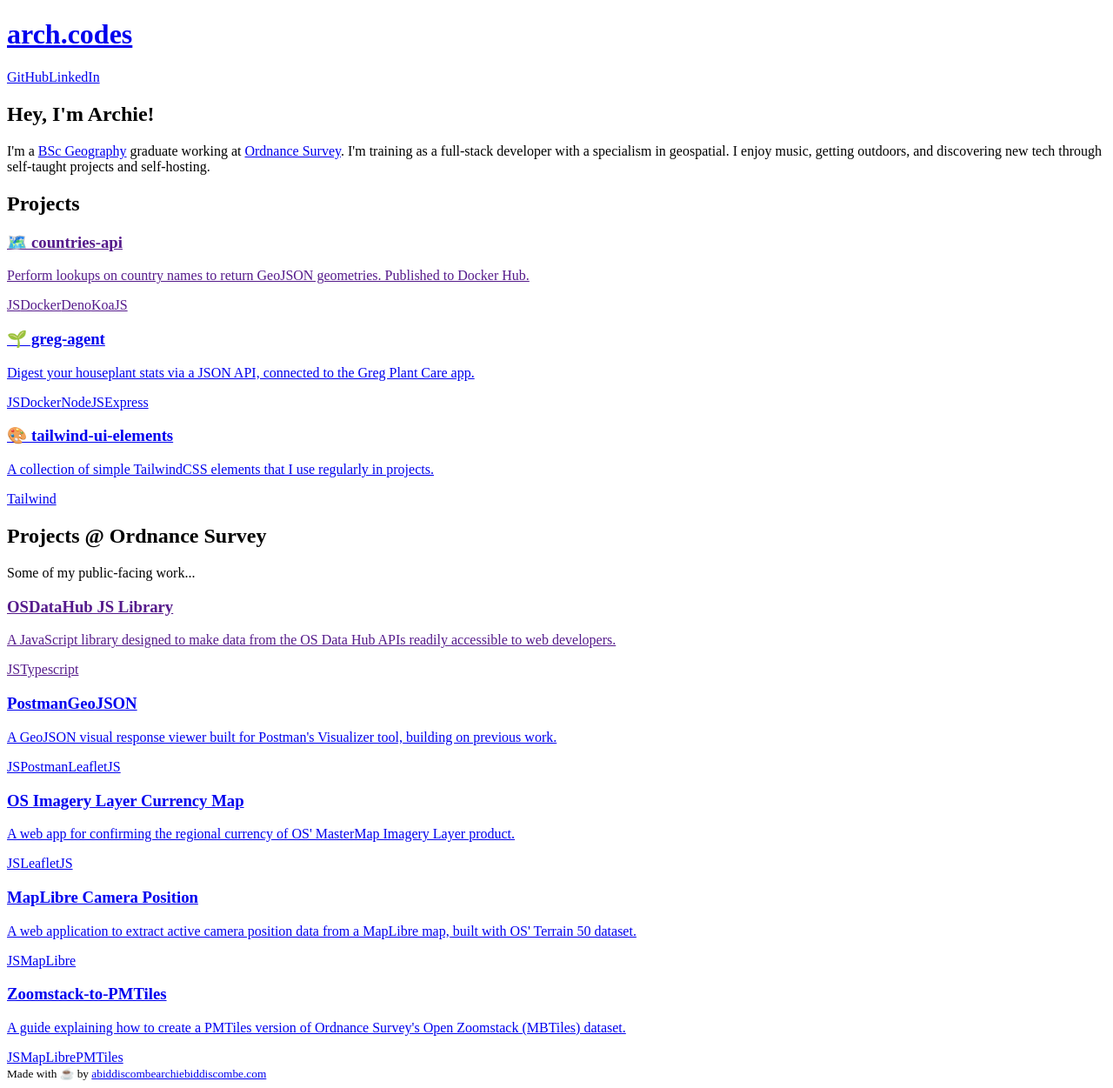
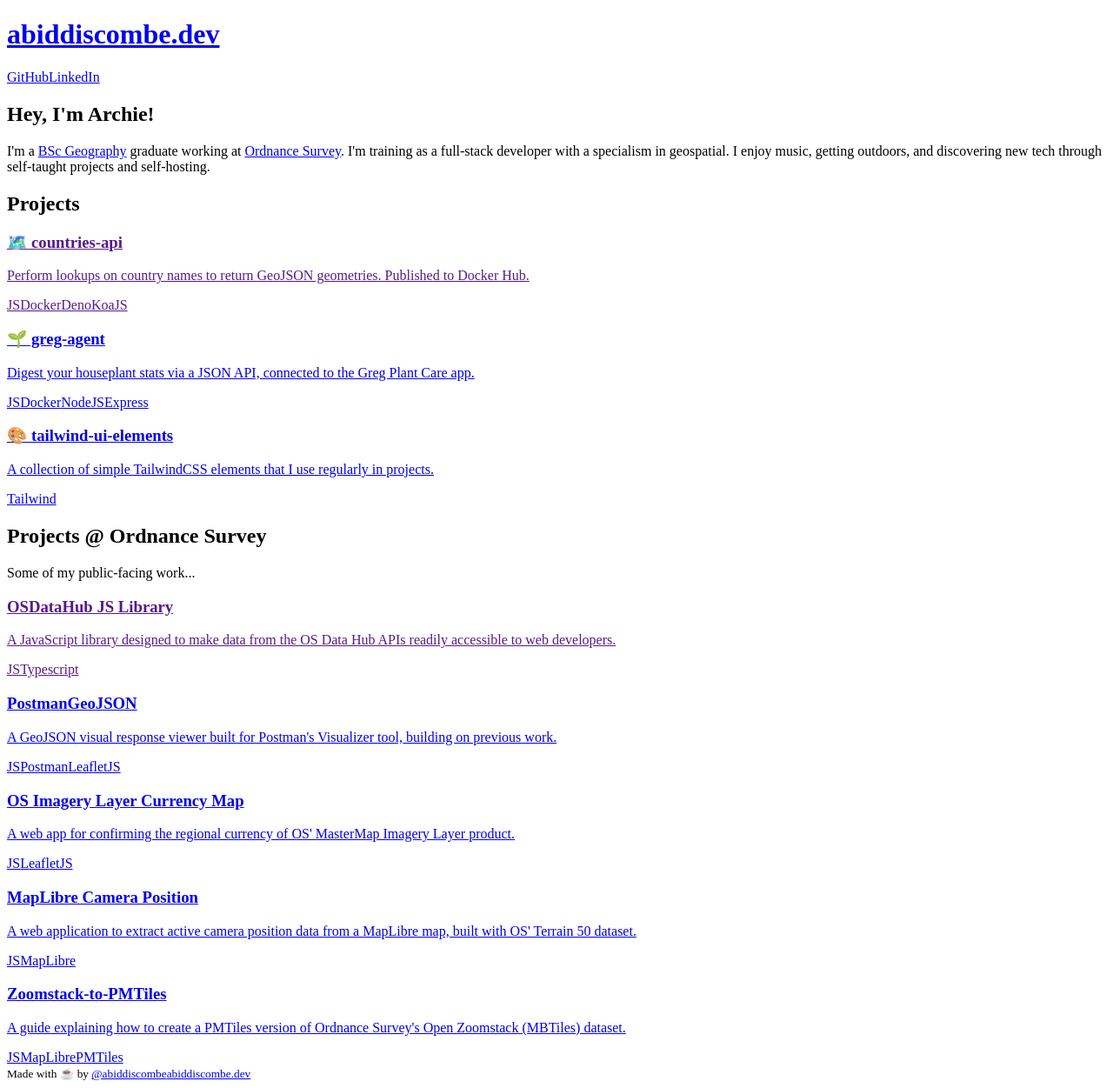
Before and after one commit to abiddiscombe/abiddiscombe-dot-dev, a React (Vite) app in the folder website/: page / in a window 1280 px wide. Shown: the whole page at 87% size. Built offline with nearby package versions, Linux system fonts and the light colour scheme.

Commit message:
refactor(hrefs): add-new-domain

```diff
--- a/website/index.html
+++ b/website/index.html
@@ -11,14 +11,14 @@
 	content="Archie Biddiscombe's Personal Website: I'm a BSc Geography graduate working at Ordnance Survey. I'm training as a full-stack developer with a specialism in geospatial, based in the United Kingdom. I enjoy music, getting outdoors, and discovering new tech through self-taught projects and self-hosting." />
 
 	<!-- sm descriptors-->
-	<meta property="og:url" content="https://www.arch.codes" />
+	<meta property="og:url" content="https://abiddiscombe.dev" />
 	<meta property="og:type" content="website" />
 	<meta property="og:title" content="Archie Biddiscombe" />
 	<meta property="og:description"
 		content="Archie Biddiscombe's Personal Website: I'm a BSc Geography graduate working at Ordnance Survey. I'm training as a full-stack developer with a specialism in geospatial, based in the United Kingdom. I enjoy music, getting outdoors, and discovering new tech through self-taught projects and self-hosting." />
 
 	<!-- specify root -->
-	<link rel="canonical" href="https://www.arch.codes" />
+	<link rel="canonical" href="https://abiddiscombe.dev" />
 
 	<!-- icons -->
 	<link rel="icon" type="image/x-icon" href="/favicon.ico">
--- a/website/src/elements/Footer.tsx
+++ b/website/src/elements/Footer.tsx
@@ -3,9 +3,9 @@
 function Footer() {
     return (
         <section className='px-8 pt-12 pb-6'>
-            <div className='sm:w-[68rem] pt-4 sm:mx-auto flex flex-wrap justify-between text-gray-700 dark:text-zinc-400 border-t border-gray-200 dark:border-zinc-700'>
-                <small>Made with ☕️ by <a className='hover:underline' href='https://github.com/abiddiscombe'>abiddiscombe</a></small>
-                <small><span className='text-gray-500'><a href='https://archiebiddiscombe.com'>archiebiddiscombe.com</a></span></small>
+            <div className='sm:w-[68rem] pt-4 sm:mx-auto flex flex-wrap justify-between text-gray-400 dark:text-zinc-600 border-t border-gray-200 dark:border-zinc-700'>
+                <small>Made with ☕️ by <a className='hover:underline' href='https://github.com/abiddiscombe'>@abiddiscombe</a></small>
+                <small><span className='text-gray-400 dark:text-zinc-600'><a href='https://abiddiscombe.dev'>abiddiscombe.dev</a></span></small>
             </div>
 
         </section>
--- a/website/src/elements/Header.tsx
+++ b/website/src/elements/Header.tsx
@@ -3,8 +3,8 @@
 function Header () {
 	return (
 		<header className='p-8 flex flex-wrap justify-between items-center'>
-			<h1 className='text-lg text-gray-700 dark:text-zinc-200 font-semibold hidden sm:block'>
-				<a className='hover:underline' href='https://arch.codes'>arch.codes</a>
+			<h1 className='text-lg text-gray-400 dark:text-zinc-600 font-semibold hidden sm:block'>
+				<a className='hover:underline' href='https://abiddiscombe.dev'>abiddiscombe.dev</a>
 			</h1>
 			<nav className='flex gap-4 text-gray-700  dark:text-zinc-200'>
 				<a className='hover:underline' href='https://github.com/abiddiscombe'>GitHub</a>
--- a/website/src/elements/Portfolio.tsx
+++ b/website/src/elements/Portfolio.tsx
@@ -11,7 +11,7 @@
                 <div className='mt-4 flex flex-wrap gap-2'>
                     { tags.map((tag) => {
                         return (
-                            <span className='text-xs text-gray-400 uppercase before:content-["#"]'>{tag}</span>
+                            <span className='text-xs text-gray-400 dark:text-zinc-600 font-mono uppercase before:content-["#"]'>{tag}</span>
                         )
                     })}
                 </div>
```
Also changed, not shown: 1 other file (tests, documents, lock files or other folders).
